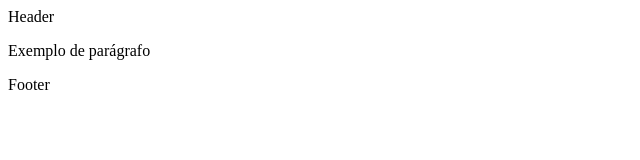
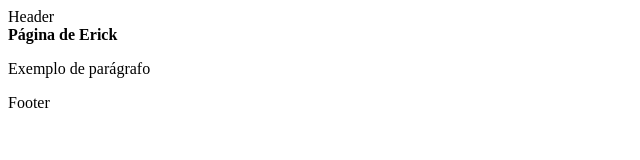
Before and after one commit to erickems/psoft-pages, a plain HTML site: page homepage/index.html in a window 1280 px wide. Shown: the whole page, without its empty margins (0-640 px from the left). Drawn offline with Linux system fonts and the light colour scheme.

Commit message:
"Página de Erick"

```diff
--- a/homepage/index.html
+++ b/homepage/index.html
@@ -8,6 +8,7 @@
 <body>
     <header>Header</header>
     <main>
+        <strong>Página de Erick</strong>
         <p>Exemplo de parágrafo</p>
     </main>
     <footer>Footer</footer>
```
